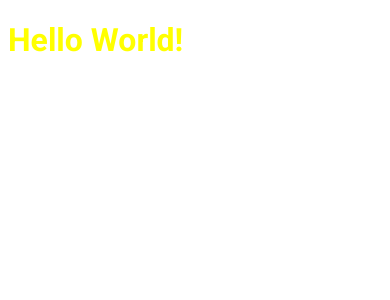
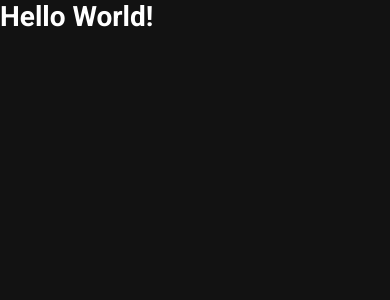
Before and after one commit to ThiagoIvens/RocketSeat-Course, a Next.js app in the folder Ignite/React/chapter-3/ignews/: page / in a window 390 px wide. Shown: the top 300 px of the page. Built offline with nearby package versions, Linux system fonts and the light colour scheme.

Commit message:
chapter-3 module-1

```diff
--- a/Ignite/React/chapter-3/ignews/src/pages/_app.tsx
+++ b/Ignite/React/chapter-3/ignews/src/pages/_app.tsx
@@ -1,4 +1,5 @@
 import { AppProps } from 'next/app'
+import '../styles/global.scss'
 
 function MyApp({ Component, pageProps }: AppProps) {
   return <Component {...pageProps} />
--- a/Ignite/React/chapter-3/ignews/src/pages/_document.tsx
+++ b/Ignite/React/chapter-3/ignews/src/pages/_document.tsx
@@ -8,7 +8,6 @@
                     <link rel="preconnect" href="https://fonts.googleapis.com" />
                     <link rel="preconnect" href="https://fonts.gstatic.com" crossorigin />
                     <link href="https://fonts.googleapis.com/css2?family=Poppins:wght@400;600&family=Roboto:wght@400;700;900&display=swap" rel="stylesheet" />
-                    <title>ig.news</title>
                 </Head>
                 <body>
                     <Main />
--- a/Ignite/React/chapter-3/ignews/src/pages/index.tsx
+++ b/Ignite/React/chapter-3/ignews/src/pages/index.tsx
@@ -1,8 +1,13 @@
-import styles from '../styles/index.module.scss'
+import Head from 'next/head'
 
 
 export default function Home() {
 	return (
-		<h1 className={styles.title}> Hello World! </h1>
+		<>
+			<Head>
+				<title>ig.news</title>
+			</Head>
+			<h1>Hello World! </h1>
+		</>
 	)
 }
--- /dev/null
+++ b/Ignite/React/chapter-3/ignews/src/styles/global.scss
@@ -0,0 +1,44 @@
+:root {
+    --white: #FFFFFF;
+    --gray-100: #e1e1e1;
+    --gray-300: #a8a8b3;
+    --gray-900: #121212;
+
+    --cyan-500: #61dafb;
+
+    --yellow-500: #eba417;
+}
+
+@media (max-width: 1080px) {
+    html {
+        font-size: 93.75%;
+    }
+}
+@media (max-width: 728px) {
+    html {
+        font-size: 87.5%;
+    }
+}
+
+* {
+    margin: 0;
+    padding: 0;
+    box-sizing: border-box;
+}
+
+body{
+    background: var(--gray-900);
+    color: var(--white);
+}
+body, input, select, textarea, button {
+    font: 400 1rem "Roboto", sans-serif;
+}
+
+button {
+    cursor: pointer;
+}
+
+a {
+    color: inherit;
+    text-decoration: none;
+}
--- a/Ignite/React/chapter-3/ignews/src/styles/index.module.scss
+++ /dev/null
@@ -1,4 +0,0 @@
-.title {
-    color: #FF0;
-    font-family: Roboto;
-}
```
